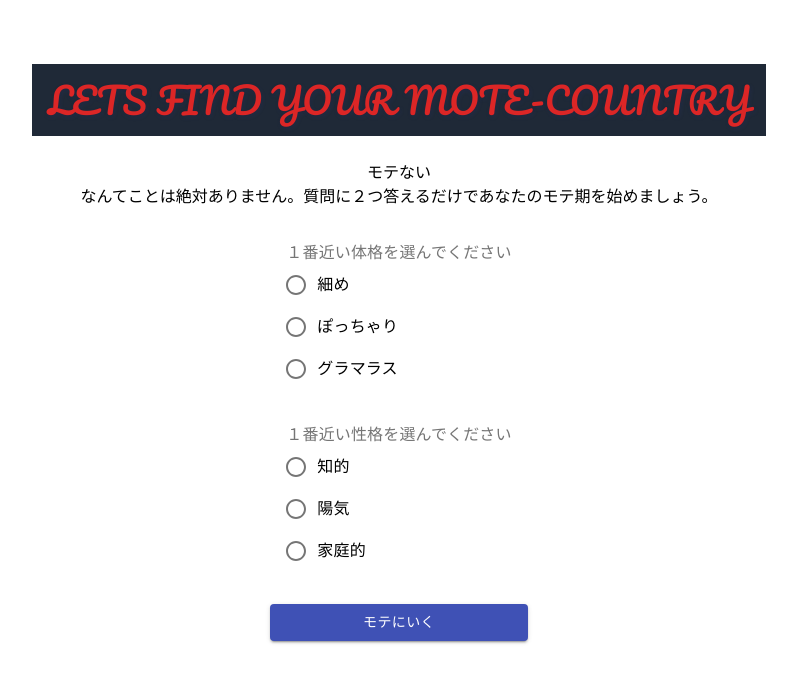
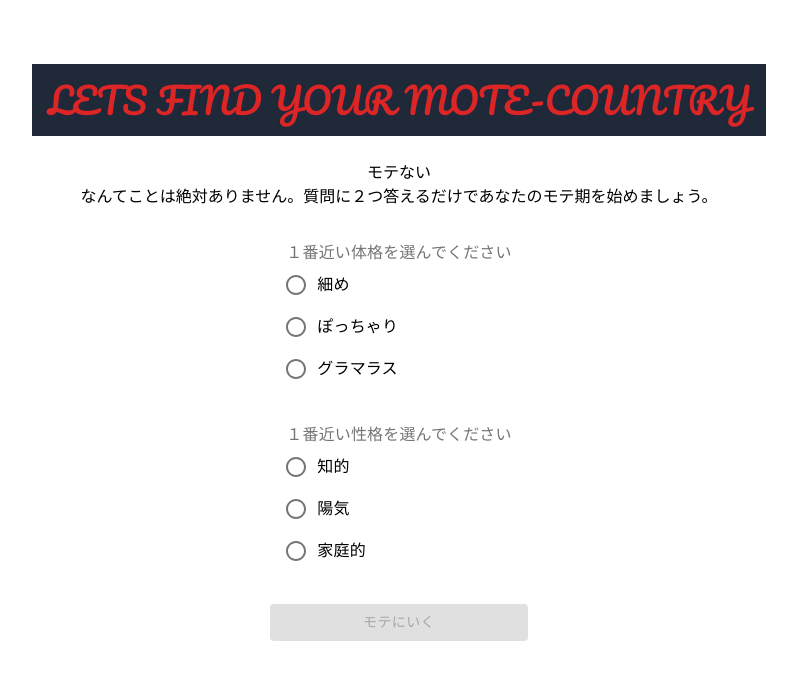
Before and after one commit to kanako-110/find-mote-app, a React (Create React App) app: page / in a window 1280 px wide. Shown: the top 682 px of the page, without its empty margins (241-1038 px from the left). Built offline with nearby package versions, Linux system fonts and the light colour scheme.

Commit message:
:art: fix
error handling

```diff
--- a/src/App.tsx
+++ b/src/App.tsx
@@ -7,41 +7,30 @@ import { selections } from './data';
 
 function App() {
 	const [isSubmitted, setIsSubmitted] = useState(false);
-	const [error, setError] = useState(false);
 	const [formData, setFormData] = useState<string[]>([]);
 	const totalNumber = formData.join('');
-	// const [formData, setFormData] = useState<string[]>(
-	// 	Array(selections.length).fill(0)
-	// );
+
+	const disabled = formData.length !== selections.length;
 
 	const updateSelections = (index: number, value: string) => {
 		const newFormData = formData.slice();
 		newFormData[index] = value;
-		console.log({ index });
 		setFormData(newFormData);
 	};
 
-	//TODO:エラーハンドリング
 	const handleClick = useCallback(() => {
-		// if (!firstNumber || !secondNumber) {
-		// 	setError(true);
-		// 	return;
-		// }
-
 		setIsSubmitted(true);
-		// 以前エラーになっていた場合は、そのstateが残っているのでリセットする
-		error && setError(false);
-	}, [error]);
+	}, []);
 
 	return (
 		<div className="px-16 py-6 flex justify-center align-middle text-center sm:py-16 ">
 			{!isSubmitted ? (
 				<FirstView
 					onClick={handleClick}
-					error={error}
 					selections={selections}
 					setFormData={setFormData}
 					updateSelections={updateSelections}
+					disabled={disabled}
 				/>
 			) : (
 				<Result
--- a/src/components/FirstView.tsx
+++ b/src/components/FirstView.tsx
@@ -1,13 +1,12 @@
 import { Button } from './atoms/Button';
 import FormControl from '@material-ui/core/FormControl';
-import { FormHelperText } from '@material-ui/core';
 import { Selection } from './Selection';
 import { motion } from 'framer-motion';
 import { SelectionType } from '../data';
 
 interface Props {
 	onClick: () => void;
-	error: boolean;
+	disabled: boolean;
 	selections: SelectionType[];
 	setFormData: React.Dispatch<React.SetStateAction<string[]>>;
 	updateSelections: (index: number, value: string) => void;
@@ -15,8 +14,8 @@ interface Props {
 
 export const FirstView = ({
 	onClick,
-	error,
 	selections,
+	disabled,
 	updateSelections,
 }: Props) => {
 	return (
@@ -34,7 +33,7 @@ export const FirstView = ({
 			</p>
 
 			<form>
-				<FormControl component="fieldset" error={error}>
+				<FormControl component="fieldset">
 					<div className="my-4">
 						{/* Todo: styling */}
 						{selections.map((selection, index) => (
@@ -44,17 +43,12 @@ export const FirstView = ({
 								index={index}
 							/>
 						))}
-						{error && (
-							<FormHelperText>
-								必ず体格と性格を１つずつ選択してください
-							</FormHelperText>
-						)}
 					</div>
-					{/* disable */}
 					<Button
 						onClick={onClick}
 						label={'モテにいく'}
 						variant={'contained'}
+						disabled={disabled}
 					/>
 				</FormControl>
 			</form>
--- a/src/components/Result.tsx
+++ b/src/components/Result.tsx
@@ -15,6 +15,7 @@ export const Result = ({ result, setIsSubmitted, setFormData }: Props) => {
 	const handleClick = () => {
 		// 選択肢のリセット
 		setFormData([]);
+
 		setIsSubmitted(false);
 	};
 
--- a/src/components/atoms/Button.tsx
+++ b/src/components/atoms/Button.tsx
@@ -6,14 +6,15 @@ interface Props {
 	label: string;
 	variant: 'contained' | 'text' | 'outlined';
 	className?: string;
+	disabled?: boolean;
 }
-export const Button = ({ onClick, label, variant, className }: Props) => {
+export const Button = ({ onClick, label, className, ...props }: Props) => {
 	return (
 		<MuiButton
 			onClick={onClick}
-			variant={variant}
 			color="primary"
 			className={className}
+			{...props}
 		>
 			{label}
 		</MuiButton>
```
